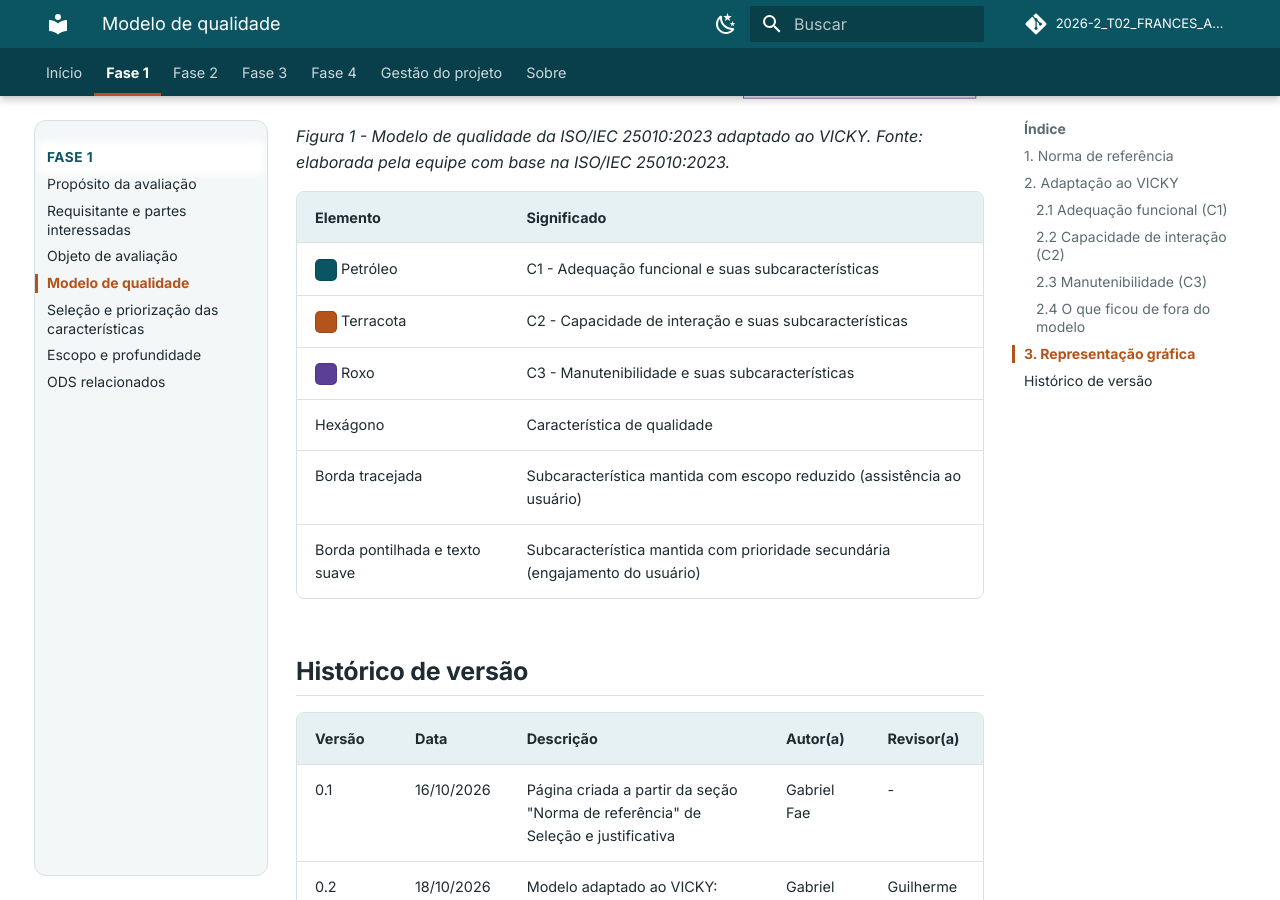
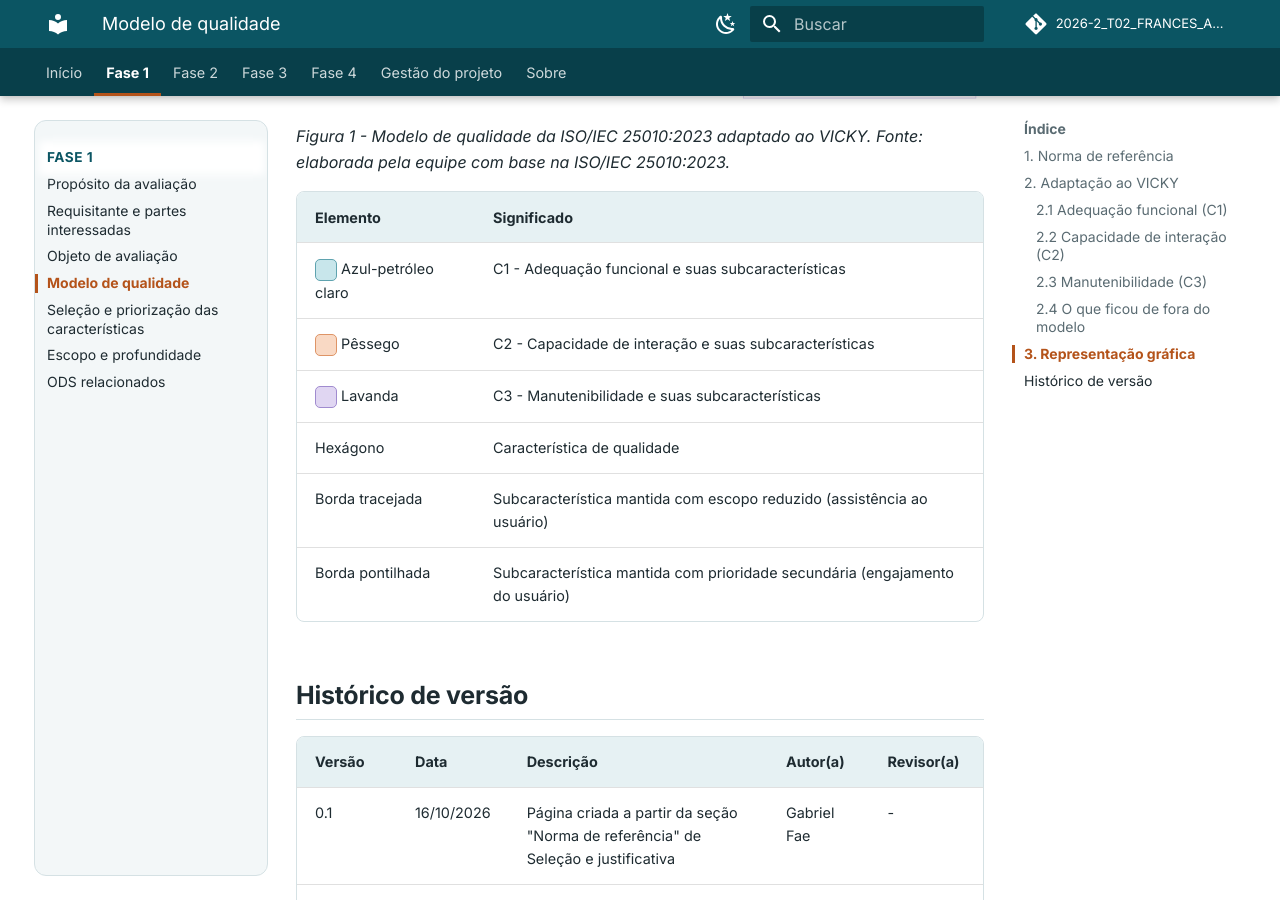
Before and after one commit to FCTE-Qualidade-de-Software-1/2026-2_T02_FRANCES_ALLEN, an MkDocs documentation site: the page built from docs/fase-1/modelo-de-qualidade.md, in a window 1280 px wide and 900 px high, scrolled down 5959 px. Built offline with MkDocs 1.6.1 and Material for MkDocs 9.7.7, drawn with Linux system fonts in a browser that asks for light colours; comment, search, counter and statistics services are not loaded; part of the change alters nothing that is shown.

Commit message:
fix: cores do diagrama

````diff
--- a/docs/fase-1/modelo-de-qualidade.md
+++ b/docs/fase-1/modelo-de-qualidade.md
@@ -63,7 +63,7 @@ O foco é saber se o sistema consegue evoluir, com novas fontes, novos prompts e
 
 ```mermaid
 flowchart LR
-    Q(["🔬 Qualidade do produto VICKY<br/>ISO/IEC 25010:2023 adaptada"])
+    Q([" Qualidade do produto VICKY<br/>ISO/IEC 25010:2023 adaptada"])
 
     Q ==> C1{{" C1 · Adequação funcional"}}
     Q ==> C2{{" C2 · Capacidade de interação"}}
@@ -96,15 +96,15 @@ flowchart LR
     C2 --> S21 & S22 & S23 & S24 & S25 & S26 & S27
     C3 --> S31 & S32 & S33
 
-    classDef raiz fill:#1E2B31,stroke:#1E2B31,color:#FFFFFF,font-weight:bold
-    classDef c1 fill:#0B5563,stroke:#083F4A,color:#FFFFFF,font-weight:bold
-    classDef c2 fill:#B4531A,stroke:#8A3F14,color:#FFFFFF,font-weight:bold
-    classDef c3 fill:#5B3E96,stroke:#432D70,color:#FFFFFF,font-weight:bold
-    classDef s1 fill:#E6F1F3,stroke:#0B5563,stroke-width:2px,color:#1E2B31
-    classDef s2 fill:#FBEADF,stroke:#B4531A,stroke-width:2px,color:#1E2B31
-    classDef s3 fill:#EEE8F7,stroke:#5B3E96,stroke-width:2px,color:#1E2B31
-    classDef adaptada fill:#FBEADF,stroke:#B4531A,stroke-width:2.5px,stroke-dasharray:6 4,color:#1E2B31
-    classDef secundaria fill:#FDF6F1,stroke:#B4531A,stroke-width:1.5px,stroke-dasharray:2 3,color:#5A6B72
+    classDef raiz fill:#E8EDEF,stroke:#7D8E95,stroke-width:2.5px,color:#1E2B31,font-weight:bold
+    classDef c1 fill:#C8E6EB,stroke:#5FA3AF,stroke-width:2.5px,color:#1E2B31,font-weight:bold
+    classDef c2 fill:#F9D9C4,stroke:#DE9466,stroke-width:2.5px,color:#1E2B31,font-weight:bold
+    classDef c3 fill:#E0D6F2,stroke:#A08BCF,stroke-width:2.5px,color:#1E2B31,font-weight:bold
+    classDef s1 fill:#F1F9FA,stroke:#8CC1CA,stroke-width:1.5px,color:#1E2B31
+    classDef s2 fill:#FEF4ED,stroke:#EDB592,stroke-width:1.5px,color:#1E2B31
+    classDef s3 fill:#F6F2FC,stroke:#BFAEE0,stroke-width:1.5px,color:#1E2B31
+    classDef adaptada fill:#FEF4ED,stroke:#DE9466,stroke-width:2px,stroke-dasharray:6 4,color:#1E2B31
+    classDef secundaria fill:#FFFBF8,stroke:#EDB592,stroke-width:1.5px,stroke-dasharray:2 3,color:#1E2B31
 
     class Q raiz
     class C1 c1
@@ -116,25 +116,25 @@ flowchart LR
     class S25 secundaria
     class S31,S32,S33 s3
 
-    style SG1 fill:#F5FAFB,stroke:#0B5563,stroke-width:1px,color:#0B5563
-    style SG2 fill:#FEF8F4,stroke:#B4531A,stroke-width:1px,color:#B4531A
-    style SG3 fill:#F7F4FC,stroke:#5B3E96,stroke-width:1px,color:#5B3E96
+    style SG1 fill:#FAFDFD,stroke:#B5D8DE,stroke-width:1px,color:#1E2B31
+    style SG2 fill:#FFFCFA,stroke:#F3CDB4,stroke-width:1px,color:#1E2B31
+    style SG3 fill:#FCFAFE,stroke:#D5C9EC,stroke-width:1px,color:#1E2B31
 
-    linkStyle 0,3,4,5 stroke:#0B5563,stroke-width:2px
-    linkStyle 1,6,7,8,9,10,11,12 stroke:#B4531A,stroke-width:2px
-    linkStyle 2,13,14,15 stroke:#5B3E96,stroke-width:2px
+    linkStyle 0,3,4,5 stroke:#7DB6C0,stroke-width:2px
+    linkStyle 1,6,7,8,9,10,11,12 stroke:#E8A77E,stroke-width:2px
+    linkStyle 2,13,14,15 stroke:#B19DD8,stroke-width:2px
 ```
 
 _Figura 1 - Modelo de qualidade da ISO/IEC 25010:2023 adaptado ao VICKY. Fonte: elaborada pela equipe com base na ISO/IEC 25010:2023._
 
 | Elemento | Significado |
 |----------|-------------|
-| <span class="amostra" style="background:#0B5563"></span> Petróleo | C1 - Adequação funcional e suas subcaracterísticas |
-| <span class="amostra" style="background:#B4531A"></span> Terracota | C2 - Capacidade de interação e suas subcaracterísticas |
-| <span class="amostra" style="background:#5B3E96"></span> Roxo | C3 - Manutenibilidade e suas subcaracterísticas |
+| <span class="amostra" style="background:#C8E6EB;border-color:#5FA3AF"></span> Azul-petróleo claro | C1 - Adequação funcional e suas subcaracterísticas |
+| <span class="amostra" style="background:#F9D9C4;border-color:#DE9466"></span> Pêssego | C2 - Capacidade de interação e suas subcaracterísticas |
+| <span class="amostra" style="background:#E0D6F2;border-color:#A08BCF"></span> Lavanda | C3 - Manutenibilidade e suas subcaracterísticas |
 | Hexágono | Característica de qualidade |
 | Borda tracejada | Subcaracterística mantida com escopo reduzido (assistência ao usuário) |
-| Borda pontilhada e texto suave | Subcaracterística mantida com prioridade secundária (engajamento do usuário) |
+| Borda pontilhada | Subcaracterística mantida com prioridade secundária (engajamento do usuário) |
 
 ## Histórico de versão
 
````
